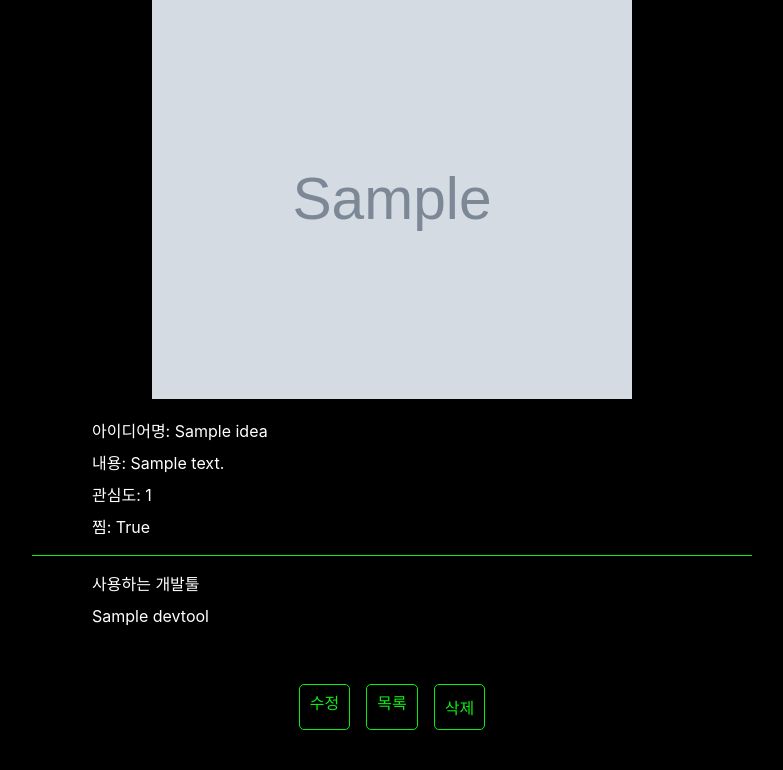
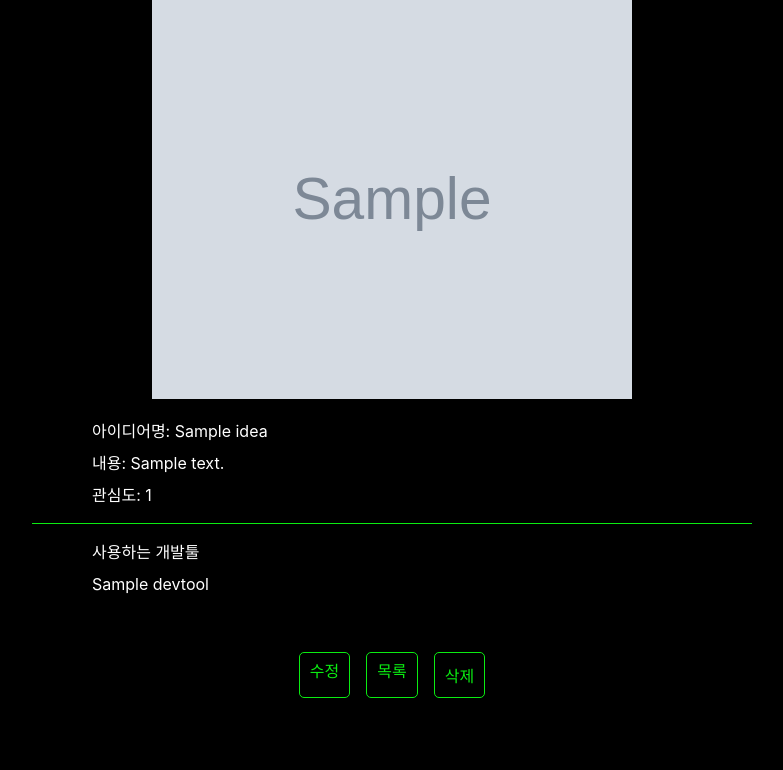
Before and after one commit to Pirogramming-20/YeonuKim, a Django app: page /idea/1/ in a window 1280 px wide. Shown: the part 138-908 px from the top of the page, without its empty margins (248-1031 px from the left). After the commit the page ends 836 px from the top, so only its background shows below. Run offline with Django 4.2, Linux system fonts and the light colour scheme; tables that the repository leaves empty hold one stand-in row (values such as "Sample post"); grey boxes marked "Sample" are stand-in pictures; some web fonts are replaced.

Commit message:
[fix] Erase pick in detail page

```diff
--- a/SWIDEA_SITE/templates/idea/idea_detail.html
+++ b/SWIDEA_SITE/templates/idea/idea_detail.html
@@ -14,7 +14,6 @@
         <li><span>아이디어명: {{ idea.title }}</span></li>
         <li><span>내용: {{ idea.content }}</span></li>
         <li><span>관심도: {{ idea.interest }}</span></li>
-        <li><span>찜: {{idea.pick}}</span></li>
     </ul>
 </section>
 <section class='idea-devtool-container'>
```
